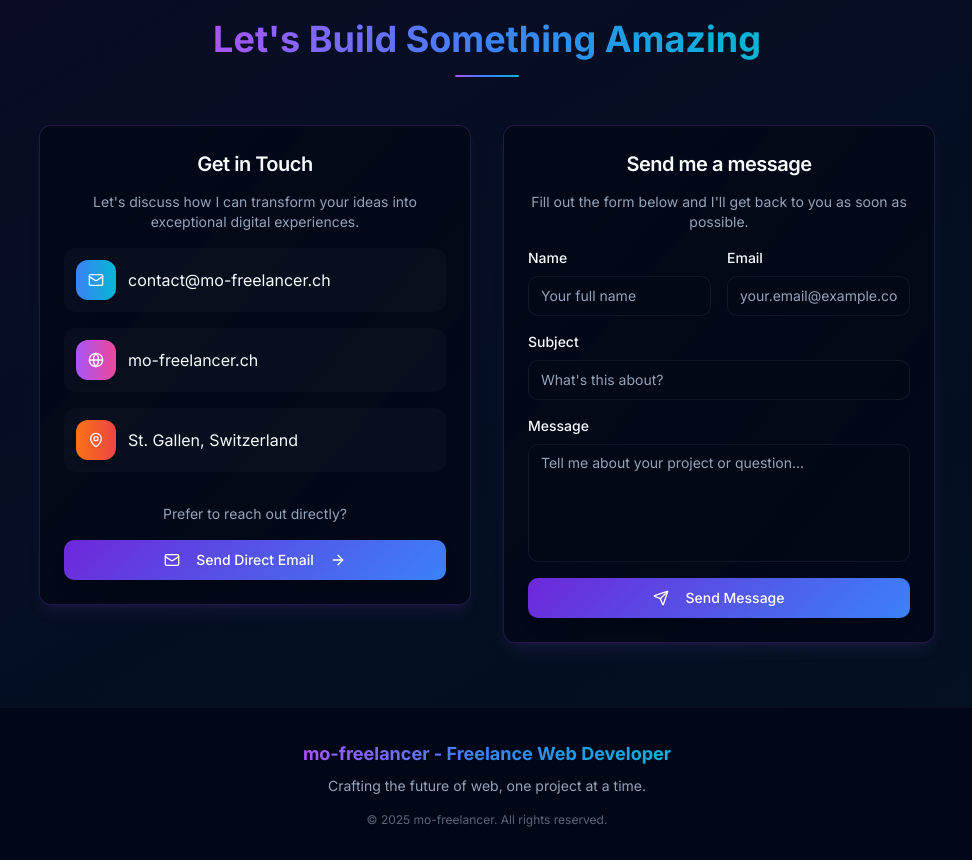
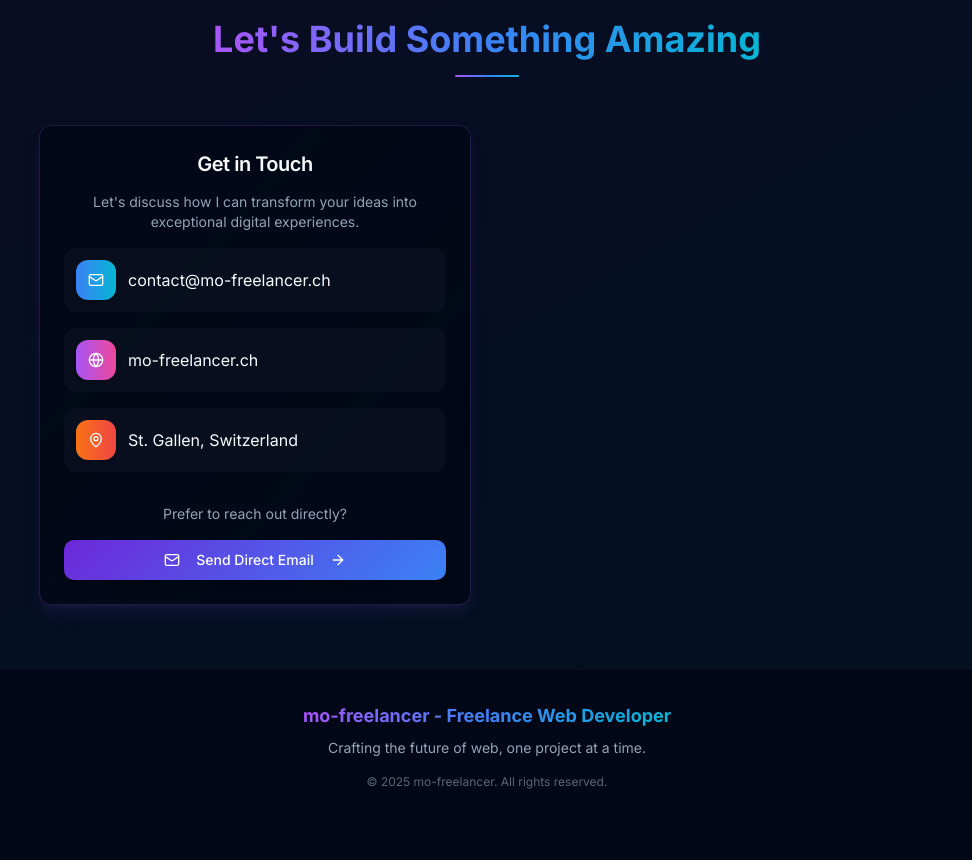
Before and after one commit to slomo-b/freelancerpage, a Next.js app: page / in a window 1280 px wide. Shown: the part 3620-4480 px from the top of the page, without its empty margins (153-1125 px from the left). After the commit the page ends 4442 px from the top, so only its background shows below. Built offline with nearby package versions, Linux system fonts and the light colour scheme.

Commit message:
Update contact.tsx

```diff
--- a/components/sections/contact.tsx
+++ b/components/sections/contact.tsx
@@ -2,7 +2,6 @@
 
 import { SectionHeader } from "@/components/ui/section-header"
 import { ContactCard } from "@/components/ui/contact-card"
-import { ContactForm } from "@/components/ui/contact-form"
 import { useLanguage } from "@/components/language/language-provider"
 
 export function Contact() {
@@ -17,9 +16,7 @@ export function Contact() {
             <div>
               <ContactCard />
             </div>
-            <div>
-              <ContactForm />
-            </div>
+
           </div>
         </div>
       </div>
```
